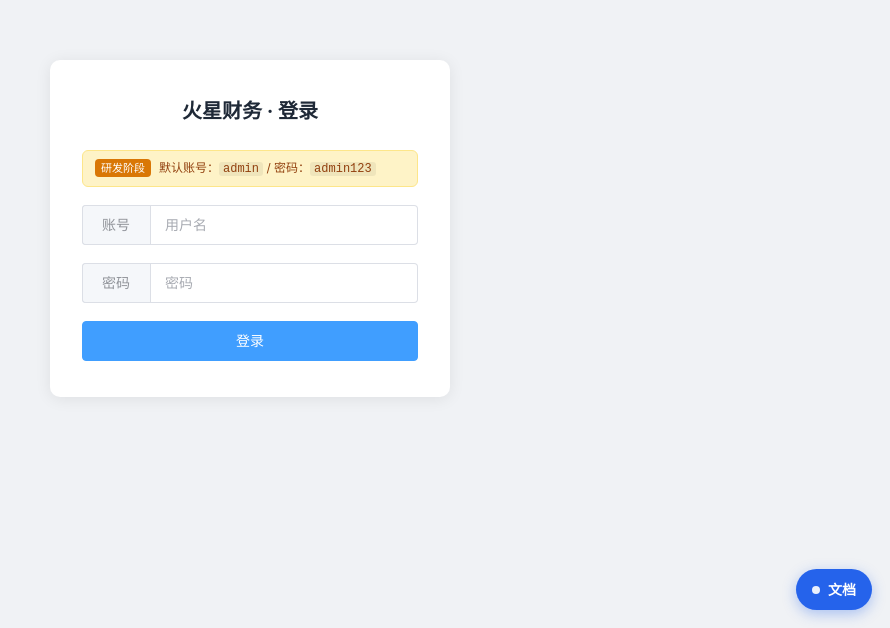
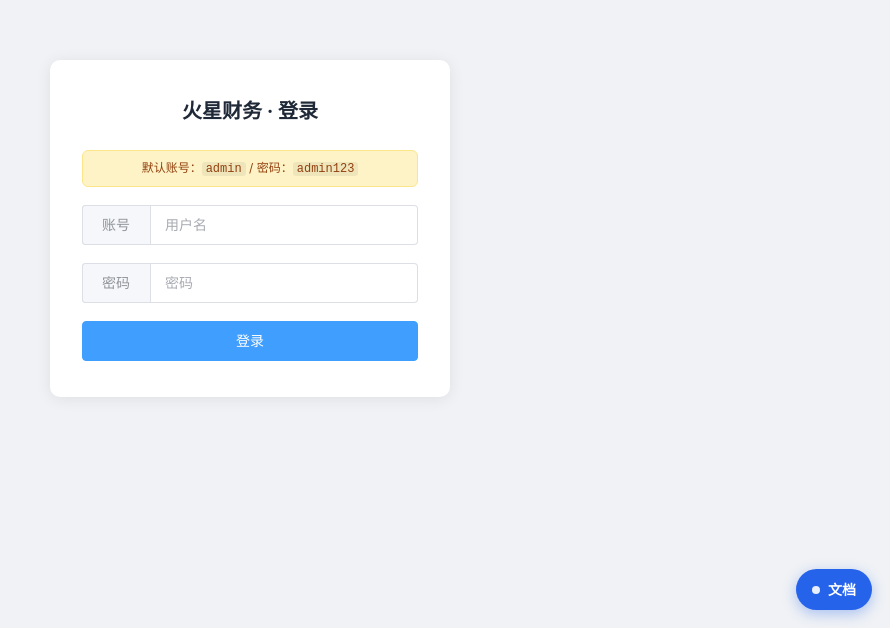
Before and after one commit to snrthn/firestar-manager, a Vue app: page /login in a window 1280 px wide. Shown: the part 172-800 px from the top of the page, without its empty margins (390-1280 px from the left). Built offline with nearby package versions, Linux system fonts and the light colour scheme; no server answers.

Commit message:
style: 登录模块样式调整

```diff
--- a/src/views/login/Login.vue
+++ b/src/views/login/Login.vue
@@ -4,7 +4,6 @@
       <h2 class="title">火星财务 · 登录</h2>
       <!-- 研发阶段临时展示：正式上线前移除 -->
       <div class="dev-hint">
-        <span class="dev-hint-tag">研发阶段</span>
         <span>默认账号：<code>admin</code> / 密码：<code>admin123</code></span>
       </div>
       <el-form-item>
@@ -93,6 +92,7 @@ async function onSubmit() {
 .dev-hint {
   display: flex;
   align-items: center;
+  justify-content: center;
   gap: 8px;
   margin: 0 0 18px;
   padding: 8px 12px;
@@ -101,14 +101,6 @@ async function onSubmit() {
   background: #fef3c7;
   border: 1px solid #fde68a;
   border-radius: 6px;
-}
-.dev-hint-tag {
-  flex: none;
-  padding: 1px 6px;
-  font-size: 11px;
-  color: #fff;
-  background: #d97706;
-  border-radius: 4px;
 }
 .dev-hint code {
   padding: 0 4px;
```
